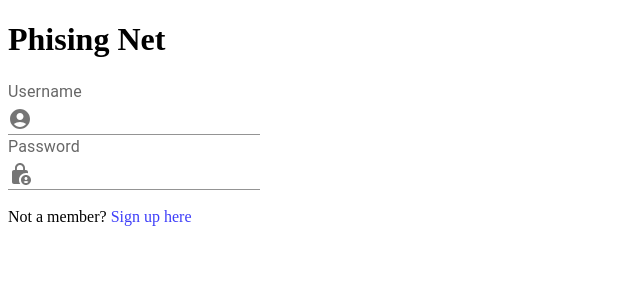
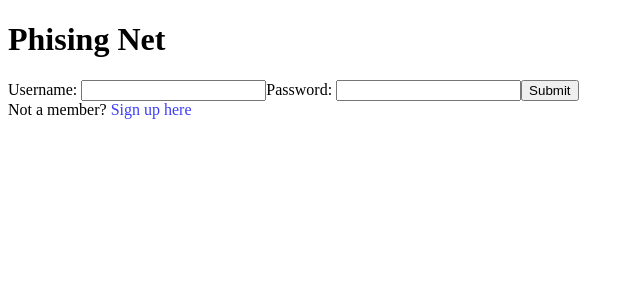
Before and after one commit to yeetus-deletus-neves/PhishingNet, a React app in the folder extension/: page / in a window 1280 px wide. Shown: the top 300 px of the page, without its empty margins (0-640 px from the left). Built offline with nearby package versions, Linux system fonts and the light colour scheme; the HTML template or start-up script is replaced by a standard one.

Commit message:
login on extension reworked

```diff
--- a/extension/package.json
+++ b/extension/package.json
@@ -13,8 +13,6 @@
   "dependencies": {
     "@babel/preset-env": "^7.24.4",
     "@babel/preset-react": "^7.24.1",
-    "@mui/icons-material": "^5.15.15",
-    "@mui/material": "^5.15.15",
     "babel-loader": "^9.1.3",
     "copy-webpack-plugin": "^12.0.2",
     "html-webpack-plugin": "^5.6.0",
--- a/extension/src/pages/App.jsx
+++ b/extension/src/pages/App.jsx
@@ -1,50 +1,31 @@
-import {Input, InputAdornment, InputLabel} from "@mui/material";
-import {AccountCircle} from "@mui/icons-material";
-import LockIcon from '@mui/icons-material/LockPerson';
+import { defaultFetch } from "../utils/fetch";
 
 const App = () => {
 
     return (
         <main>
             <h1>Phising Net</h1>
-            <form onSubmit={()=>{
-                console.log('Tried to login');
-                //fetch('get token to API')
-            }}>
-                <div>
-                    <InputLabel htmlFor="username" className='mui-theme'>
-                                        Username
-                    </InputLabel>
-                    <Input
-                        className='mui-theme mui-input'
-                        id="username"
-                        required={true}
-                        name="username"
-                        startAdornment={
-                            <InputAdornment position="start">
-                                <AccountCircle className='mui-theme'/>
-                            </InputAdornment>
-                        }
-                    />
-                </div>
-                <div>
-                    <InputLabel htmlFor="password" className='mui-theme'>
-                        Password
-                    </InputLabel>
-                    <Input
-                        className='mui-theme mui-input'
-                        id="password"
-                        type="password"
-                        required={true}
-                        name="password"
-                        startAdornment={
-                            <InputAdornment position="start">
-                                <LockIcon className='mui-theme'/>
-                            </InputAdornment>
-                        }
-                    />
-                </div>
-            </form>
+                Username: <input type="text" name="username" id="username"/>
+                Password: <input type="text" name="password" id="password"/>
+                <button type="button" onClick={ async ()=>{
+                let username = document.getElementById('username').value;
+                let password = document.getElementById('password').value;
+                console.log(`Username: ${username} / Password: ${password}`);
+
+                const tokenRsp = await defaultFetch(
+                    "http://localhost:8080/user",
+                    "POST",
+                    {
+                        "Content-Type" : "application/json",
+                        "Connection" : "keep-alive",
+                        "Access-Control-Allow-Origin" : "*"
+                    },
+                    {
+                        username: username,
+                        password: password
+                    }
+                )
+            }}>Submit</button>
             <br></br>
             <div>Not a member? <a style={{color: "#3d3df9", cursor: "pointer"}} onClick={()=>{
 
@@ -56,5 +37,4 @@ const App = () => {
     )
 }
 
-
 export default App;
--- /dev/null
+++ b/extension/src/utils/fetch.js
@@ -0,0 +1,23 @@
+export async function defaultFetch(
+    uri,
+    method,
+    headers,
+    body
+){
+    const response = await fetch(uri, method == 'GET' ?{
+        method: method,
+        headers: headers,
+    } :{
+        method: method,
+        headers: headers,
+        body: JSON.stringify(body)
+    } )
+    if (!response.ok) {
+        throw {
+            status: response.status,
+            message: response.statusText
+        }
+    }
+    console.log(response)
+    return await response.json()
+}
--- a/extension/static/index.html
+++ b/extension/static/index.html
@@ -8,6 +8,6 @@
 </head>
 <body>
     <div id="root"></div>
-    <script src="./react.js"></script>
+    <script crossorigin="anonymous" src="./react.js"></script>
 </body>
 </html>
```
